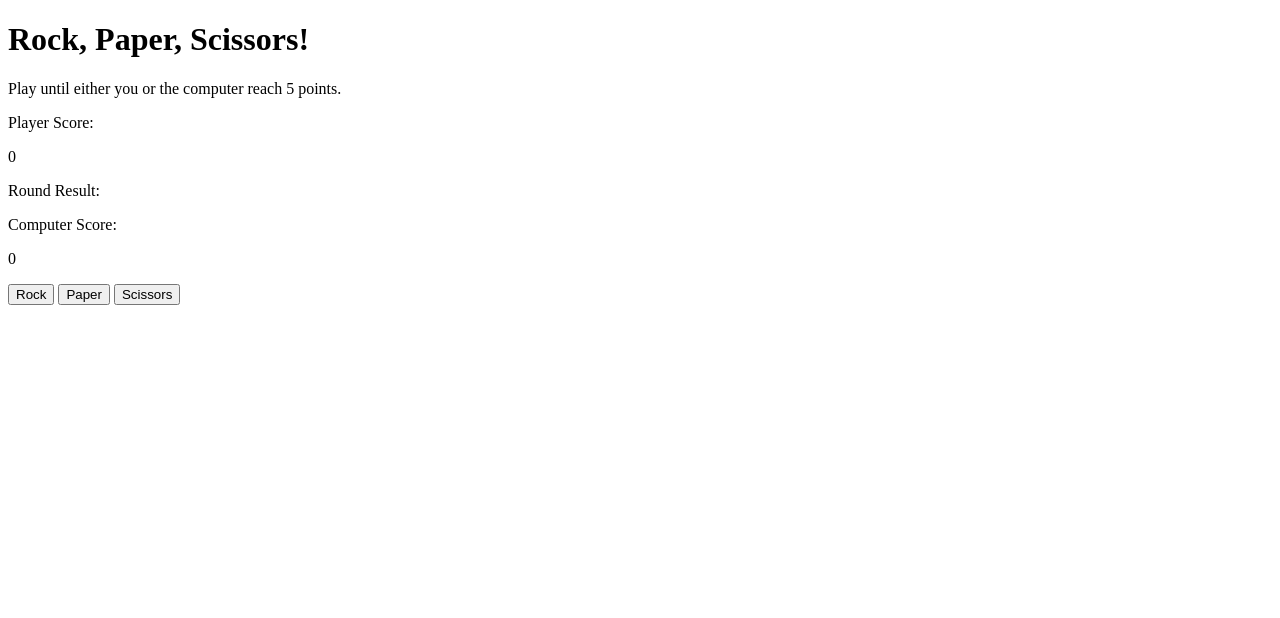
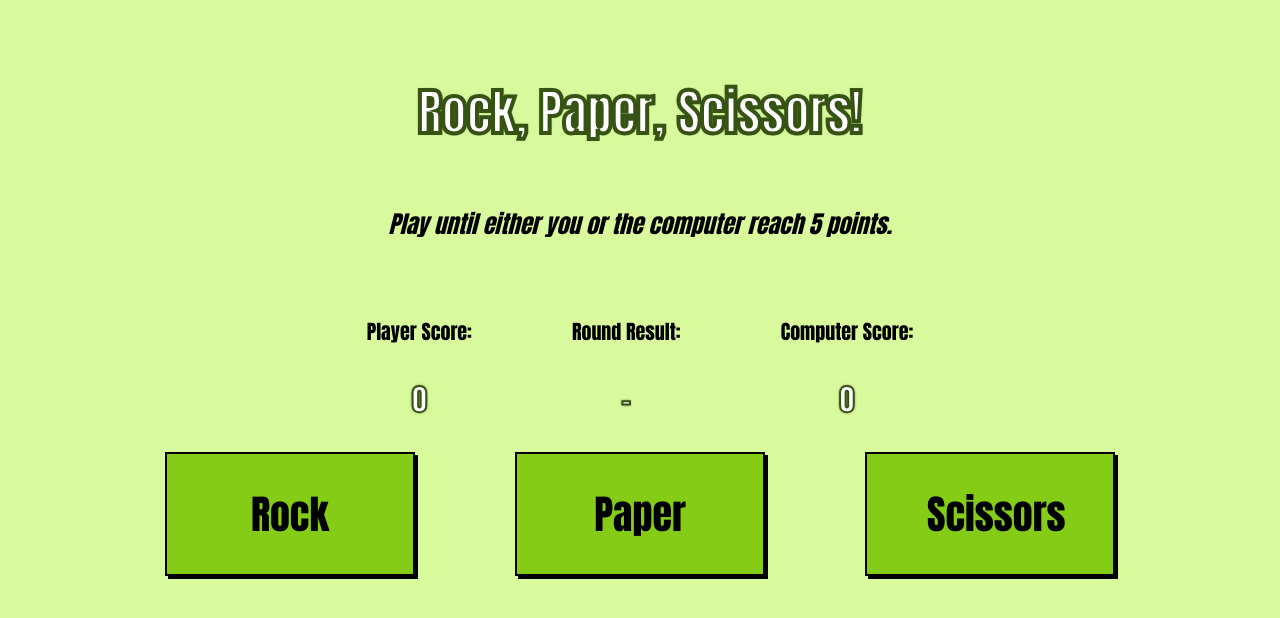
Before and after one commit to jonaslangenberg/rock-paper-scissors, a plain HTML site: page index.html in a window 1280 px wide. Drawn offline with Linux system fonts and the light colour scheme.

Commit message:
Add styles

```diff
--- a/index.html
+++ b/index.html
@@ -4,7 +4,7 @@
     <meta charset="UTF-8">
     <meta name="viewport" content="width=device-width, initial-scale=1.0">
     <title>Rock|Paper|Scissors</title>
-    <script src="script.js"></script>
+    <link rel="stylesheet" href="styles.css">
 </head>
 <body>
     <div class="head">
@@ -13,7 +13,7 @@
     </div>
     <div class="score">
         <span>Player Score: <p id="player-score">0</p></span>
-        <span>Round Result: <p id="round-result"></p></span>
+        <span>Round Result: <p id="round-result">-</p></span>
         <span>Computer Score: <p id="computer-score">0</p></span>
     </div>
     <div class="game">
@@ -22,4 +22,5 @@
         <button id="scissors">Scissors</button>
     </div>
 </body>
+<script src="script.js" ></script>
 </html>
--- a/script.js
+++ b/script.js
@@ -124,6 +124,7 @@ paperBtn.addEventListener("click", () => {
         computerScore.textContent = "0";
         globalComputerScore = 0;
         globalPlayerScore = 0;
+        resultRound.textContent = "-"
 
     } else if (globalComputerScore === 5){
         alert("The computer won!");
@@ -131,6 +132,7 @@ paperBtn.addEventListener("click", () => {
         computerScore.textContent = "0";
         globalComputerScore = 0;
         globalPlayerScore = 0;
+        resultRound.textContent = "-"
 
     } else {
         let winner = playRound("paper");
@@ -159,6 +161,7 @@ rockBtn.addEventListener("click", () => {
         computerScore.textContent = "0";
         globalComputerScore = 0;
         globalPlayerScore = 0;
+        resultRound.textContent = "-"
 
     } else if (globalComputerScore === 5){
         alert("The computer won!");
@@ -166,6 +169,7 @@ rockBtn.addEventListener("click", () => {
         computerScore.textContent = "0";
         globalComputerScore = 0;
         globalPlayerScore = 0;
+        resultRound.textContent = "-"
 
     } else {
         let winner = playRound("rock");
--- /dev/null
+++ b/styles.css
@@ -0,0 +1,78 @@
+* {
+    font-family: Impact, Haettenschweiler, 'Arial Narrow Bold', sans-serif;
+}
+body {
+    background-color: #D9F99D;
+    margin: 0;
+    padding: 40px;
+}
+.head {
+    display: flex;
+    flex-direction: column;
+    align-items: center;
+    margin-bottom: 50px;
+}
+
+.head > h1 {
+    font-size: 50px;
+    font-weight: bolder;
+    color: white;
+    -webkit-text-stroke: 4px #365314;
+    text-shadow: 0 0 3px black;
+}
+
+.head > p {
+    font-size: 24px;
+    font-style: italic;
+}
+
+.score {
+    display: flex;
+    flex-direction: row;
+    flex-wrap: wrap;
+    justify-content: center;
+    gap: 100px;
+    font-size: 20px;
+    font-weight: bold;
+}
+
+.score > span {
+    display: flex;
+    flex-direction: column;
+    justify-content: center;
+    align-items: center;
+}
+
+.score > span > p {
+
+    font-size: 30px;
+    align-self: center;
+    color: white;
+    -webkit-text-stroke: 2px #365314;
+    text-shadow: 0 0 3px black;
+
+}
+
+.game{
+    display: flex;
+    flex-direction: row;
+    flex-wrap: wrap;
+    gap: 100px;
+    justify-content: center;
+}
+
+button {
+    padding: 30px 60px;
+    border: 2px solid black;
+    background-color: #84CC16;
+    font-size: 40px;
+    font-weight: bold;
+    width: 250px;
+    height: auto;
+    box-shadow: 3px 3px black;
+}
+
+button:hover {
+    color: white;
+    background-color: #1A2E05;
+}
```
